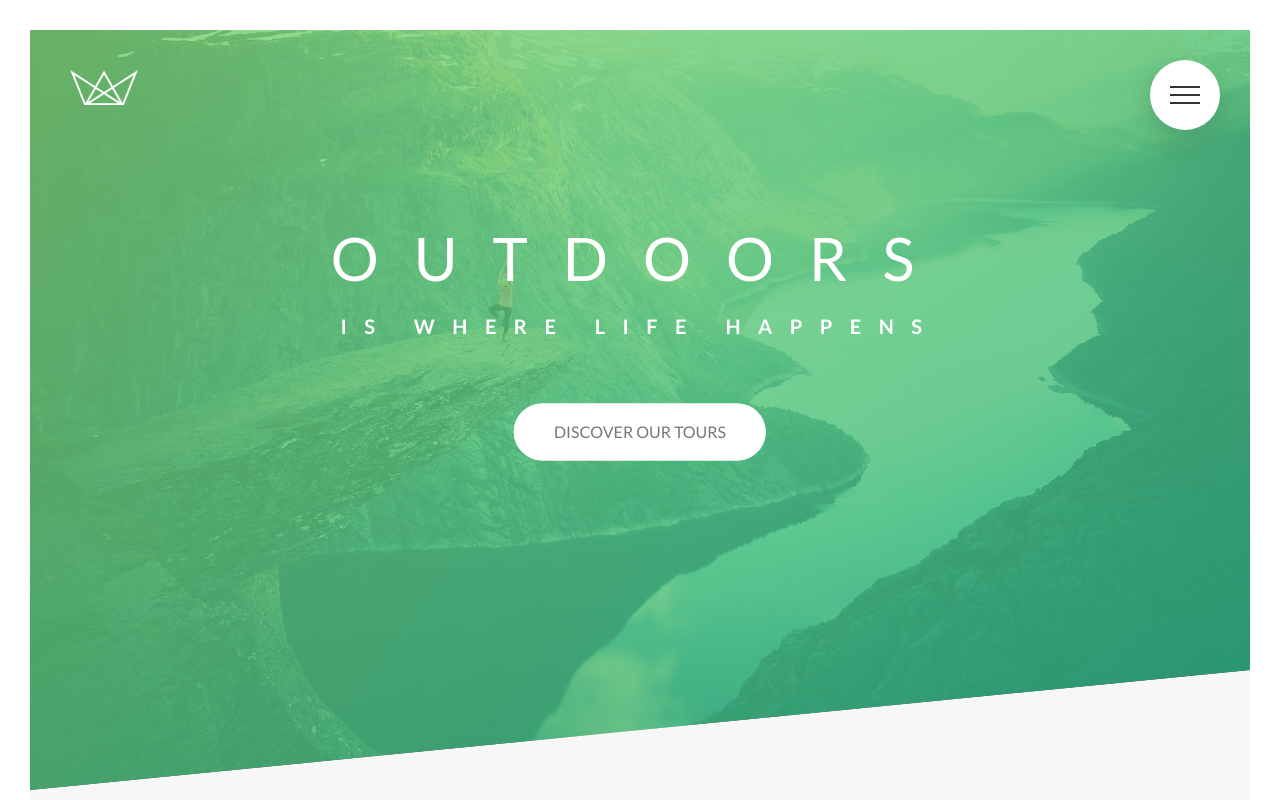
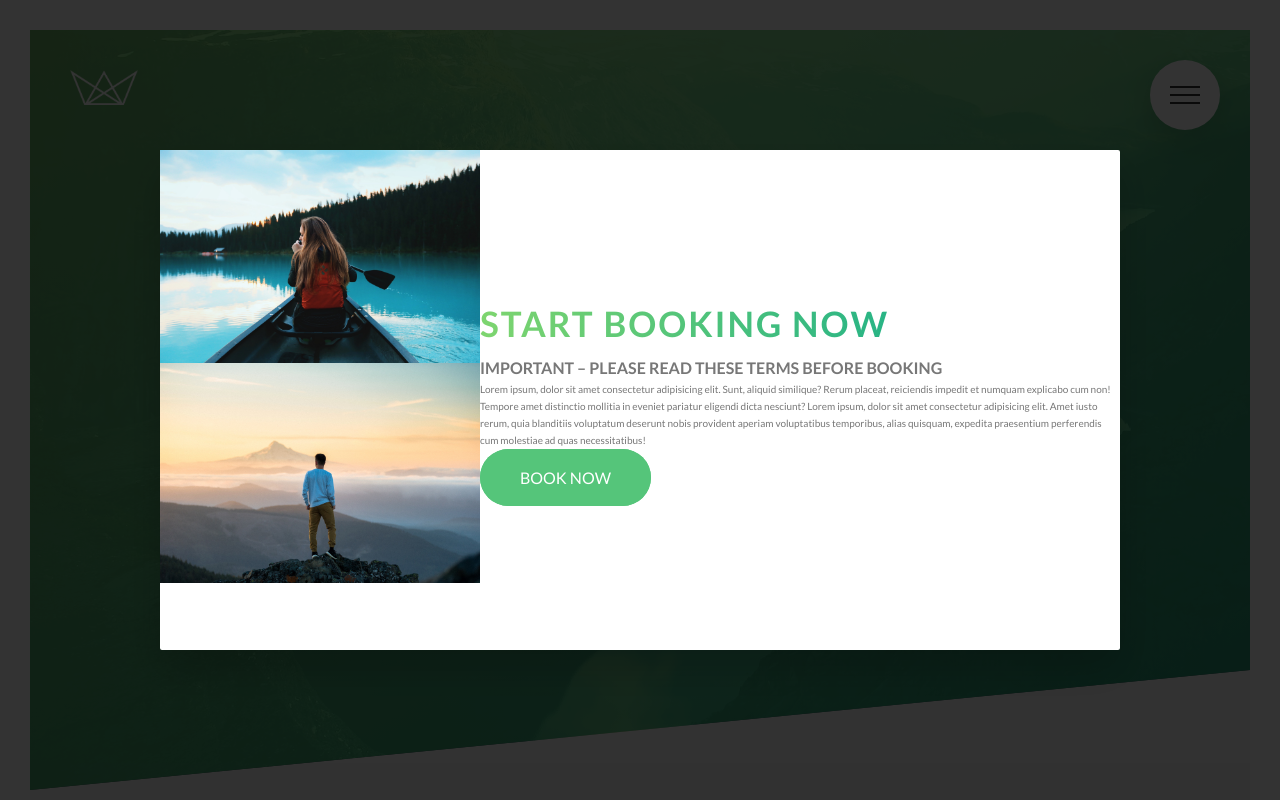
Before and after one commit to Nath-A/advanced-CSS, a plain HTML site: page Natours/index.html in a window 1280 px wide. Shown: the top 800 px of the page. Drawn offline with Linux system fonts and the light colour scheme.

Commit message:
Beginning of the pop up

```diff
--- a/Natours/index.html
+++ b/Natours/index.html
@@ -332,6 +332,29 @@
             </div>
         </div>
     </footer>
+    <div class="popup">
+        <div class="popup__content">
+            <div class="popup__left">
+                <img src="img/nat-8.jpg" alt="Tour photo" class="popup__img">
+                <img src="img/nat-9.jpg" alt="Tour photo" class="popup__img">
+
+            </div>
+            <div class="popup__right">
+                <h2 class="heading-secondary">Start booking now</h2>
+                <h3 class="heading-tertiary">Important &ndash; Please read these terms before booking</h3>
+                <p class="popup__text">
+                    Lorem ipsum, dolor sit amet consectetur adipisicing elit. Sunt, aliquid
+                    similique? Rerum placeat, reiciendis impedit et numquam explicabo cum non! Tempore amet distinctio
+                    mollitia in eveniet pariatur eligendi dicta nesciunt? Lorem ipsum, dolor sit amet consectetur
+                    adipisicing elit. Amet iusto rerum, quia blanditiis voluptatum deserunt nobis provident aperiam
+                    voluptatibus temporibus, alias quisquam, expedita praesentium perferendis cum molestiae ad quas
+                    necessitatibus!
+                </p>
+                <a href="#" class="btn btn--green">Book now</a>
+            </div>
+        </div>
+    </div>
+
 </body>
 
 </html>
--- /dev/null
+++ b/Natours/sass/components/_popup.scss
@@ -0,0 +1,44 @@
+.popup
+{
+    height: 100vh;
+    width: 100vw;
+    background-color: rgba($color-black, .8);
+    position: fixed;
+    top: 0;
+    left: 0;
+    z-index: 9999;
+
+    &__content
+    {
+        @include center-horizontal-vertical;
+        background-color: $color-white;
+        width: 75%;
+        height: 50rem;
+        box-shadow: 0 2rem 4rem rgba($color-black, .2);
+        border-radius: 2px;
+        display: table;
+    }
+
+    &__left
+    {
+        width: calc(100%/3);
+        display: table-cell;
+    }
+
+    &__right
+    {
+        width: calc(100%/3)*2;
+        display: table-cell;
+        vertical-align: middle;
+
+    }
+
+    &__img
+    {
+        display: block;
+        width: 100%;
+    }
+
+    &__text
+    {}
+}
--- a/Natours/sass/main.scss
+++ b/Natours/sass/main.scss
@@ -13,6 +13,7 @@
 @import "components/composition";
 @import "components/feature-box";
 @import "components/form";
+@import "components/popup";
 @import "components/story";
 
 @import "layout/footer";
```
Also changed, not shown: Natours/css/style.css, README.md, 1 other file.
